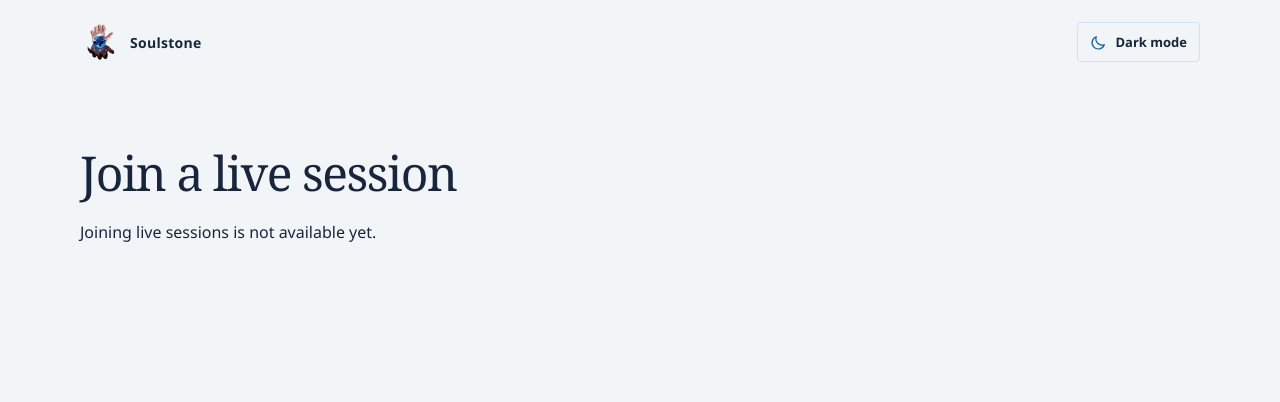
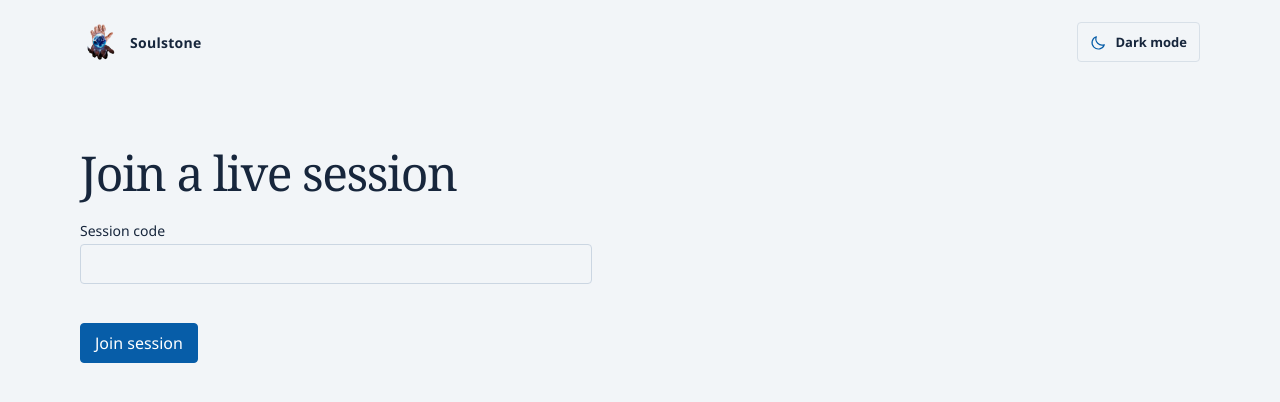
Before and after one commit to jeylark/soulstone-initiative-tracker, a SvelteKit app: page /view in a window 1280 px wide. Shown: the top 402 px of the page. Built offline with nearby package versions, Linux system fonts and the light colour scheme.

Commit message:
feat: add viewer session code entry form

```diff
--- a/src/routes/view/+page.svelte
+++ b/src/routes/view/+page.svelte
@@ -1,7 +1,63 @@
 <script lang="ts">
-	import { ViewPage } from '#lib/components';
+	import { ActionButton, TextInput, ViewPage } from '#lib/components';
+
+	let sessionCode = $state('');
+	let invalidMessage = $state('');
+	let hasSubmittedValidCode = $state(false);
+
+	function submitSessionCode() {
+		sessionCode = sessionCode.trim().toUpperCase();
+		hasSubmittedValidCode = false;
+		if (!sessionCode) {
+			invalidMessage = 'Enter a session code.';
+			return;
+		}
+		if (!/^[23456789ABCDEFGHJKLMNPQRSTUVWXYZ]{8}$/.test(sessionCode)) {
+			invalidMessage =
+				'Enter an 8-character code using letters A-Z (except I and O) and numbers 2-9.';
+			return;
+		}
+		invalidMessage = '';
+		hasSubmittedValidCode = true;
+	}
 </script>
 
 <ViewPage title="Join a live session">
-	<p>Joining live sessions is not available yet.</p>
+	<form
+		onsubmit={(event) => {
+			event.preventDefault();
+			submitSessionCode();
+		}}
+	>
+		<TextInput
+			label="Session code"
+			name="sessionCode"
+			value={sessionCode}
+			autocomplete="off"
+			spellcheck={false}
+			isInvalid={invalidMessage !== ''}
+			{invalidMessage}
+			oninput={(event) => {
+				sessionCode = event.currentTarget.value;
+				invalidMessage = '';
+				hasSubmittedValidCode = false;
+			}}
+		/>
+		<ActionButton type="submit">Join session</ActionButton>
+		{#if hasSubmittedValidCode}
+			<p role="status">Joining live sessions is not available yet.</p>
+		{/if}
+	</form>
 </ViewPage>
+
+<style>
+	form {
+		display: grid;
+		gap: 16px;
+		max-inline-size: 32rem;
+	}
+
+	form :global(.ui-button) {
+		justify-self: start;
+	}
+</style>
```
Also changed, not shown: 2 other files (tests, documents, lock files or other folders).
